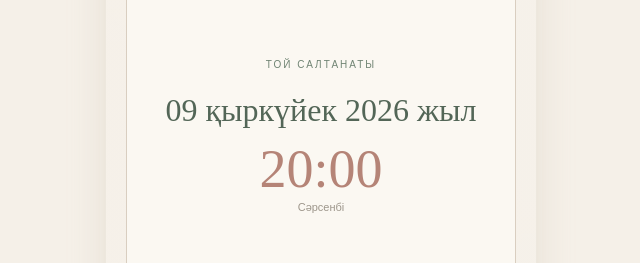
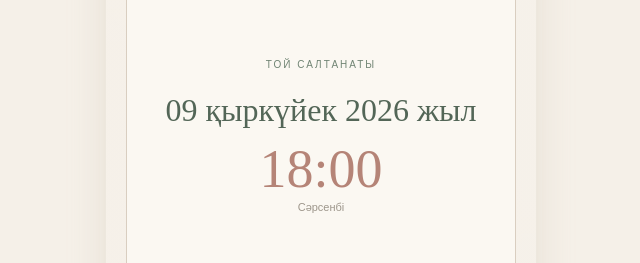
Before and after one commit to Raha-commits/wedding-invitation, a website: page index.html in a window 1280 px wide. Shown: the part 1277-1540 px from the top of the page, 319-959 px from the left. Drawn offline with Linux system fonts and the light colour scheme.

Commit message:
Update wedding event time to 18:00
Changed event time from 20:00 to 18:00 for the wedding ceremony.

```diff
--- a/index.html
+++ b/index.html
@@ -8,7 +8,7 @@
 <section class="hero reveal"><div class="leaf" aria-hidden="true">❧</div><p class="eyebrow">ТОЙҒА ШАҚЫРУ</p><h1><span>Нұрғиса</span><i>&amp;</i><span>Бану</span></h1><p class="hero-date">09 <b>•</b> 09 <b>•</b> 2026</p><div class="hero-line">✦</div><p class="scroll-note">төмен сырғытыңыз<br>↓</p></section>
 <section class="parents reveal"><div><span class="eyebrow">АТА-ӘЖЕСІ</span><strong>Аман — Қымбат</strong></div><div><span class="eyebrow">АТА-АНАСЫ</span><strong>Нұржан — Рахат</strong></div></section>
 <section class="section greeting reveal"><p class="mark">✦</p><h2>Құрметті қонақтар!</h2><p>Сіздерді ұлымыз Нұрғиса мен келініміз Банудың үйлену тойына арналған салтанатты ақ дастарханымыздың қадірлі қонағы болуға шақырамыз!</p></section>
-<section class="event-card reveal"><p class="eyebrow">ТОЙ САЛТАНАТЫ</p><h2>09 қыркүйек 2026 жыл</h2><div class="event-time">20:00</div><p>Сәрсенбі</p></section>
+<section class="event-card reveal"><p class="eyebrow">ТОЙ САЛТАНАТЫ</p><h2>09 қыркүйек 2026 жыл</h2><div class="event-time">18:00</div><p>Сәрсенбі</p></section>
 <section class="section reveal"><h2>Қыркүйек 2026</h2><div class="calendar" aria-label="Қыркүйек 2026 күнтізбесі"><div class="weekdays"><span>Дс</span><span>Сс</span><span>Ср</span><span>Бс</span><span>Жм</span><span>Сб</span><span>Жс</span></div><div id="calendar-days"></div></div></section>
 <section class="section location reveal"><div class="venue-photo" role="img" aria-label="Rial Ballroom мейрамханасы"><span>Rial<small>мейрамханасы</small></span></div><h2>Мекен-жайымыз</h2><p class="venue-name">Rial Ballroom</p><span class="eyebrow">МЕЙРАМХАНАСЫ</span><p class="address">Жаңаөзен,</p><a id="map-route-link" class="button button-outline" href="https://go.2gis.com/uwkw6" target="_blank" rel="noopener">Открыть маршрут</a></section>
 <section class="countdown-section reveal"><p class="eyebrow">БІЗБЕН БІРГЕ БОЛЫҢЫЗ</p><h2>Той салтанатына дейін</h2><div class="countdown" aria-live="polite"><div><b id="days">00</b><span>КҮН</span></div><div><b id="hours">00</b><span>САҒАТ</span></div><div><b id="minutes">00</b><span>МИНУТ</span></div><div><b id="seconds">00</b><span>СЕКУНД</span></div></div><p id="countdown-message"></p></section>
```
